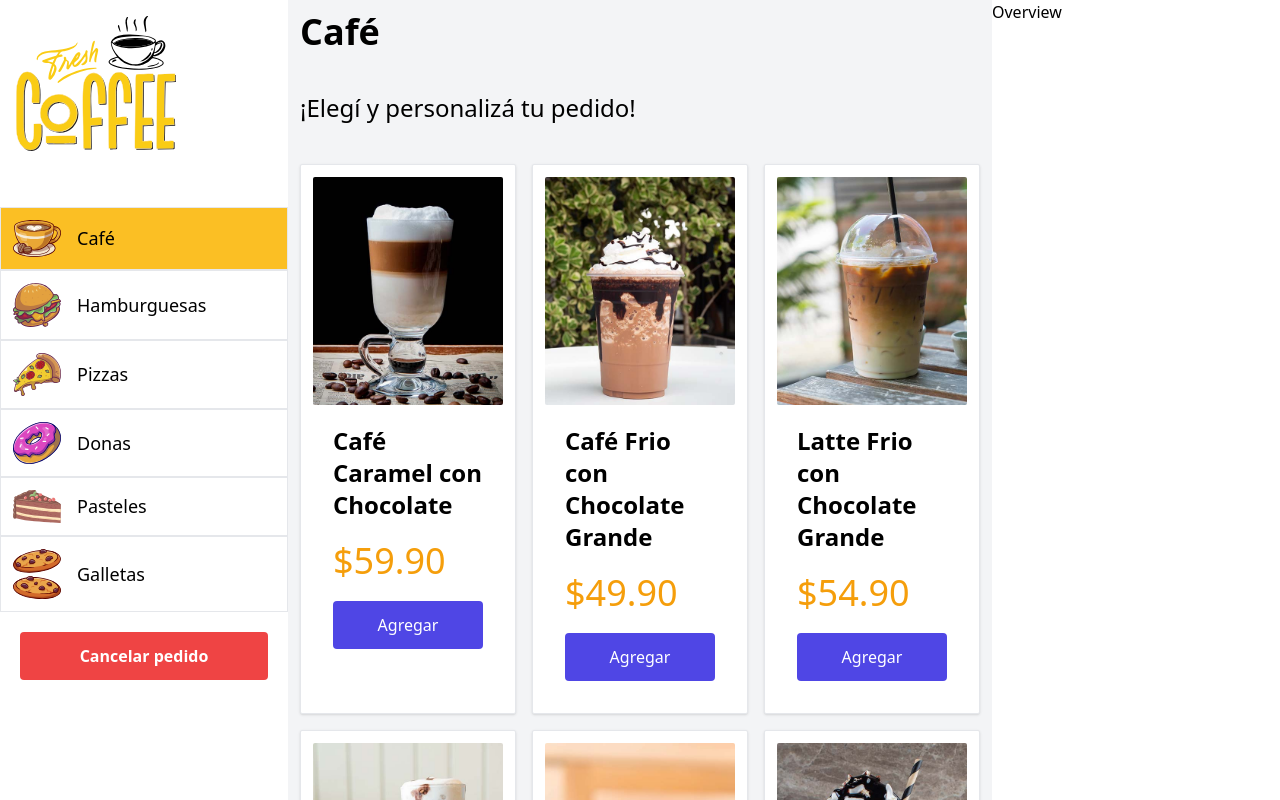
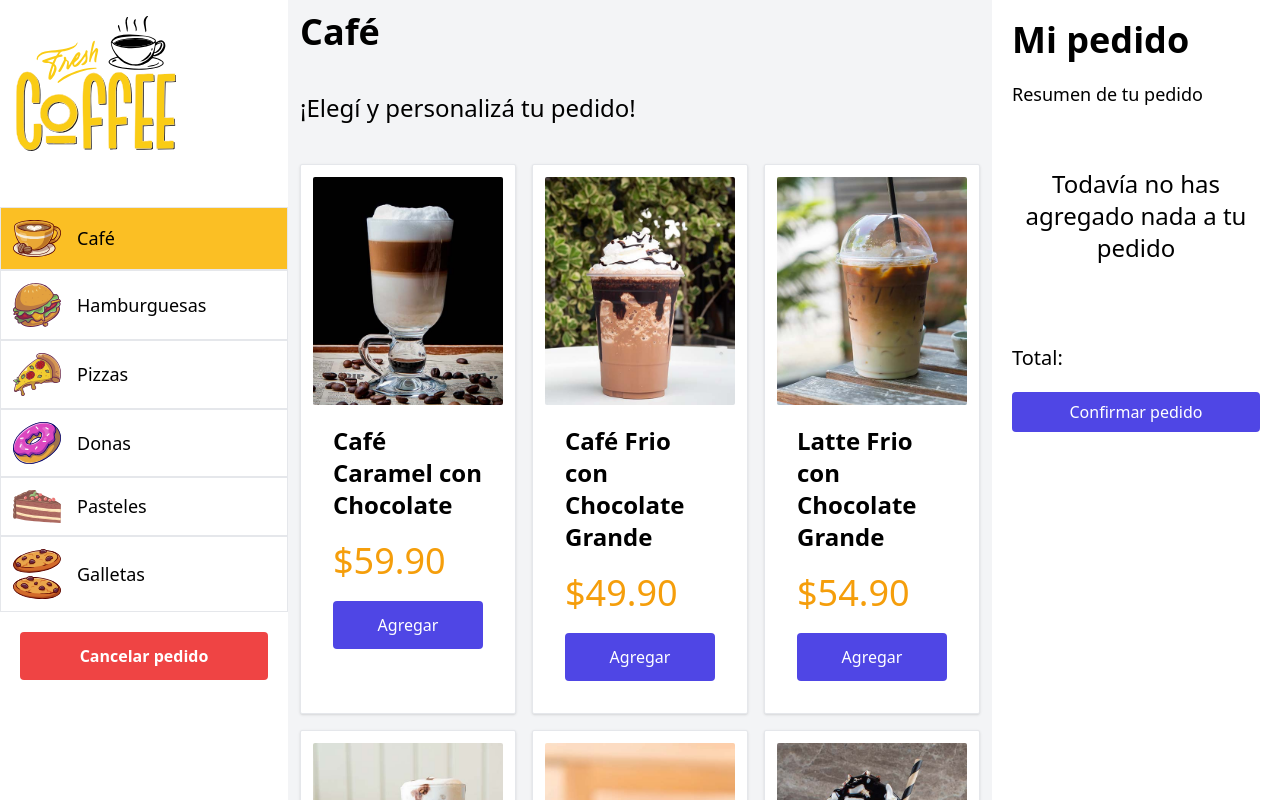
Before and after one commit to NicolasJoaquin/react-fresh-coffee, a React (Vite) app: page / in a window 1280 px wide. Built offline with nearby package versions, Linux system fonts and the light colour scheme.

Commit message:
order and product overviews

```diff
--- a/src/components/Overview.jsx
+++ b/src/components/Overview.jsx
@@ -1,8 +1,44 @@
 import React from 'react'
+import useShop from '../hooks/useShop';
+import ProductOverview from './ProductOverview';
 
 const Overview = () => {
+  const {order} = useShop();
+
   return (
-    <div className='md:w-72'>Overview</div>
+    <aside className='w-72 h-screen overflow-y-scroll p-5'>
+      <h1 className='text-4xl font-semibold'>
+        Mi pedido
+      </h1>
+      <p className='text-lg my-5'>
+        Resumen de tu pedido
+      </p>
+      <div className='py-10'>
+        {order.length === 0 ? (
+          <p className='text-center text-2xl'>
+            Todavía no has agregado nada a tu pedido
+          </p>
+        ) : (
+          order.map((product) => {
+            return <ProductOverview key={product.id} product={product} />
+          })
+        )}
+      </div>
+      <p className='text-xl mt-10'>
+          Total: {''}
+      </p>
+      <form className='w-full'>
+          <div className='mt-5'>
+            <input
+              type="submit"
+              name=""
+              id=""
+              className='bg-indigo-600 hover:bg-indigo-800 px-5 py-2 rounded text-white text-center w-full cursor-pointer'
+              value="Confirmar pedido"
+            />
+          </div>
+      </form>
+    </aside>
   )
 }
 
--- a/src/components/ProductModal.jsx
+++ b/src/components/ProductModal.jsx
@@ -3,7 +3,7 @@ import useShop from '../hooks/useShop'
 import { formatPrice } from '../helpers';
 
 const ProductModal = () => {
-    const { product, handleClickModal } = useShop();
+    const { product, handleClickModal, addProductToOrder } = useShop();
     const [quantity, setQuantity] = useState(1);
 
   return (
@@ -63,6 +63,10 @@ const ProductModal = () => {
             <button
                 type='button'
                 className='bg-indigo-600 hover:bg-indigo-800 px-5 py-2 mt-5 text-white rounded'
+                onClick={() => {
+                    addProductToOrder({...product, quantity});
+                    handleClickModal();
+                }}
             >
                 Agregar al pedido
             </button>
--- /dev/null
+++ b/src/components/ProductOverview.jsx
@@ -0,0 +1,57 @@
+import React from 'react'
+import { formatPrice } from '../helpers';
+
+const ProductOverview = ({product}) => {
+    const { id, name, price, quantity } = product;
+    return (
+        <div className="shadow space-y-1 p-4 bg-white">
+            <div className="space-y-2">
+                <p className="text-xl font-bold">{name}</p>
+                <p className="text-lg font-bold ">Cantidad: {quantity}</p>
+                <p className="text-lg font-bold text-amber-500">
+                    Precio: {formatPrice(price)}
+                </p>
+                <p className="text-lg text-gray-700">
+                    Subtotal: {formatPrice(price*quantity)}
+                </p>
+            </div>
+
+            <div className="flex justify-between gap-2 pb-4">
+                <button
+                    type="button"
+                    className="bg-sky-700 p-2 text-white rounded-md font-bold uppercase shadow-md text-center"
+                >
+                    <svg
+                    xmlns="http://www.w3.org/2000/svg"
+                    className="h-5 w-5"
+                    viewBox="0 0 20 20"
+                    fill="currentColor"
+                    >
+                        <path d="M13.586 3.586a2 2 0 112.828 2.828l-.793.793-2.828-2.828.793-.793zM11.379 5.793L3 14.172V17h2.828l8.38-8.379-2.83-2.828z" />
+                    </svg>
+                </button>
+                <button
+                    type="button"
+                    className="bg-red-700 p-2 text-white rounded-md font-bold uppercase shadow-md text-center"
+                >
+                    <svg
+                    xmlns="http://www.w3.org/2000/svg"
+                    className="h-5 w-5"
+                    fill="none"
+                    viewBox="0 0 24 24"
+                    stroke="currentColor"
+                    strokeWidth={2}
+                    >
+                        <path
+                            strokeLinecap="round"
+                            strokeLinejoin="round"
+                            d="M19 7l-.867 12.142A2 2 0 0116.138 21H7.862a2 2 0 01-1.995-1.858L5 7m5 4v6m4-6v6m1-10V4a1 1 0 00-1-1h-4a1 1 0 00-1 1v3M4 7h16"
+                        />
+                    </svg>
+                </button>
+            </div>
+        </div>
+    );
+}
+
+export default ProductOverview
--- a/src/context/ShopProvider.jsx
+++ b/src/context/ShopProvider.jsx
@@ -9,8 +9,7 @@ const ShopProvider = ({children}) => {
     const [currentCategory, setCurrentCategory] = useState(categories[0]);
     const [modal, setModal] = useState(false);
     const [product, setProduct] = useState({});
-
-    // const [categories, setCategories] = useState([]);
+    const [order, setOrder] = useState([]);
 
     // Funciones
     const handleClickCategory = (id) => {
@@ -23,6 +22,9 @@ const ShopProvider = ({children}) => {
     const handleSetProduct = (product) => {
         setProduct(product);
     }
+    const addProductToOrder = (product) => {
+        setOrder([...order, product]);
+    }
 
     return (
         <ShopContext.Provider
@@ -34,6 +36,8 @@ const ShopProvider = ({children}) => {
                 handleClickModal,
                 product,
                 handleSetProduct,
+                order,
+                addProductToOrder,
             }}
         >
             {children}
```
